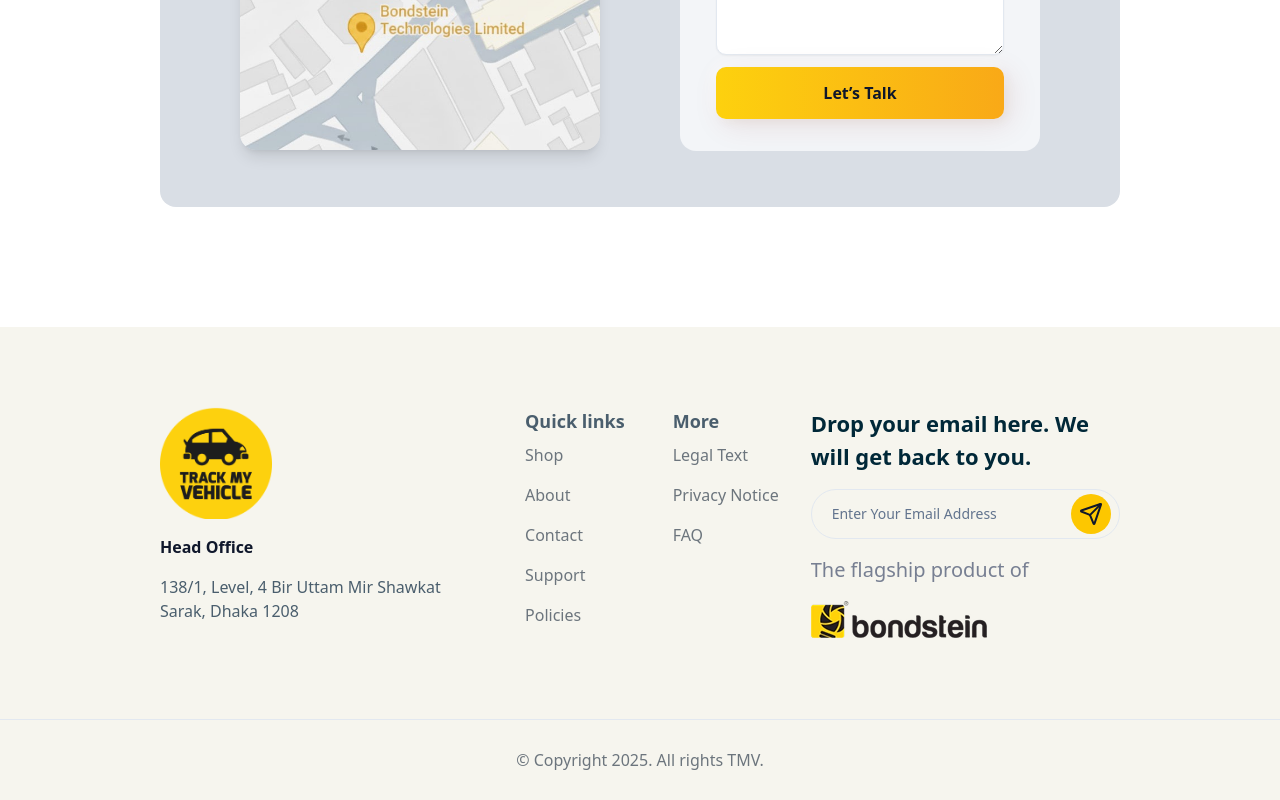
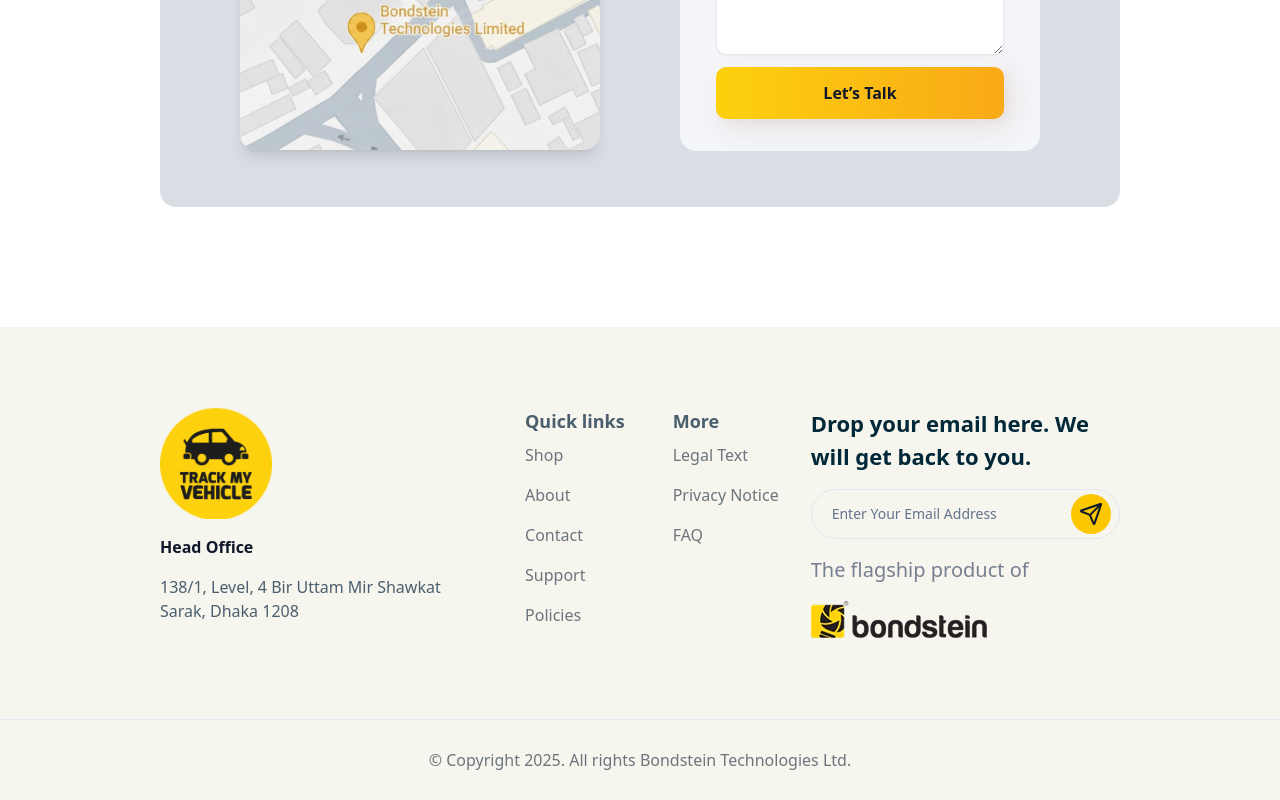
Before and after one commit to walid-bondstein/tmv-bd, a Next.js app: page / in a window 1280 px wide. Shown: the part 5312-6112 px from the top of the page. Built offline with nearby package versions, Linux system fonts and the light colour scheme; no server answers.

Commit message:
ci(main): video changed

```diff
--- a/components/shared/Footer.tsx
+++ b/components/shared/Footer.tsx
@@ -86,7 +86,7 @@ export default function Footer() {
                 </div>
             </div>
             <div className='border-t'>
-                <p className='text-center text-base font-normal py-4 md:py-7 text-[#6C757D]'>© Copyright {new Date().getFullYear()}. All rights TMV.</p>
+                <p className='text-center text-base font-normal py-4 md:py-7 text-[#6C757D]'>© Copyright {new Date().getFullYear()}. All rights Bondstein Technologies Ltd.</p>
             </div>
         </div>
     )
```
Also changed, not shown: 2 other files (tests, documents, lock files or other folders).
